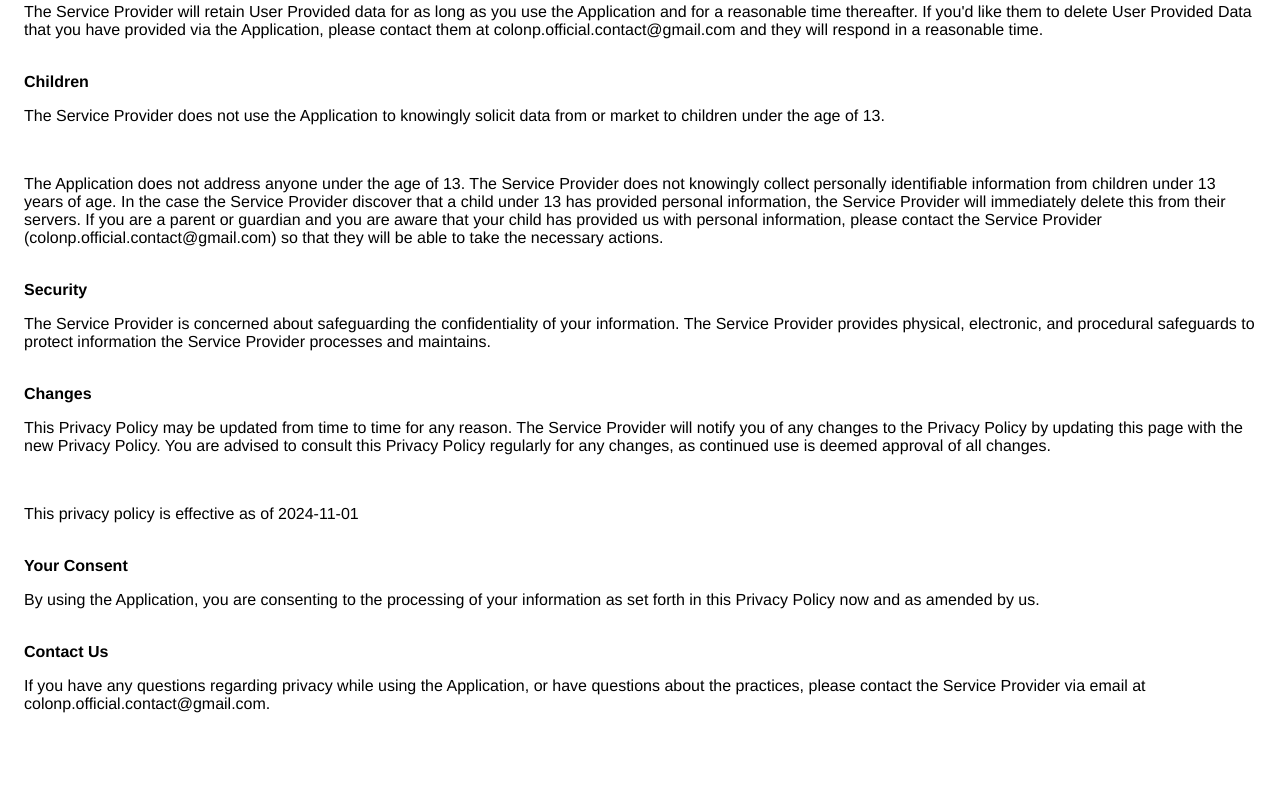
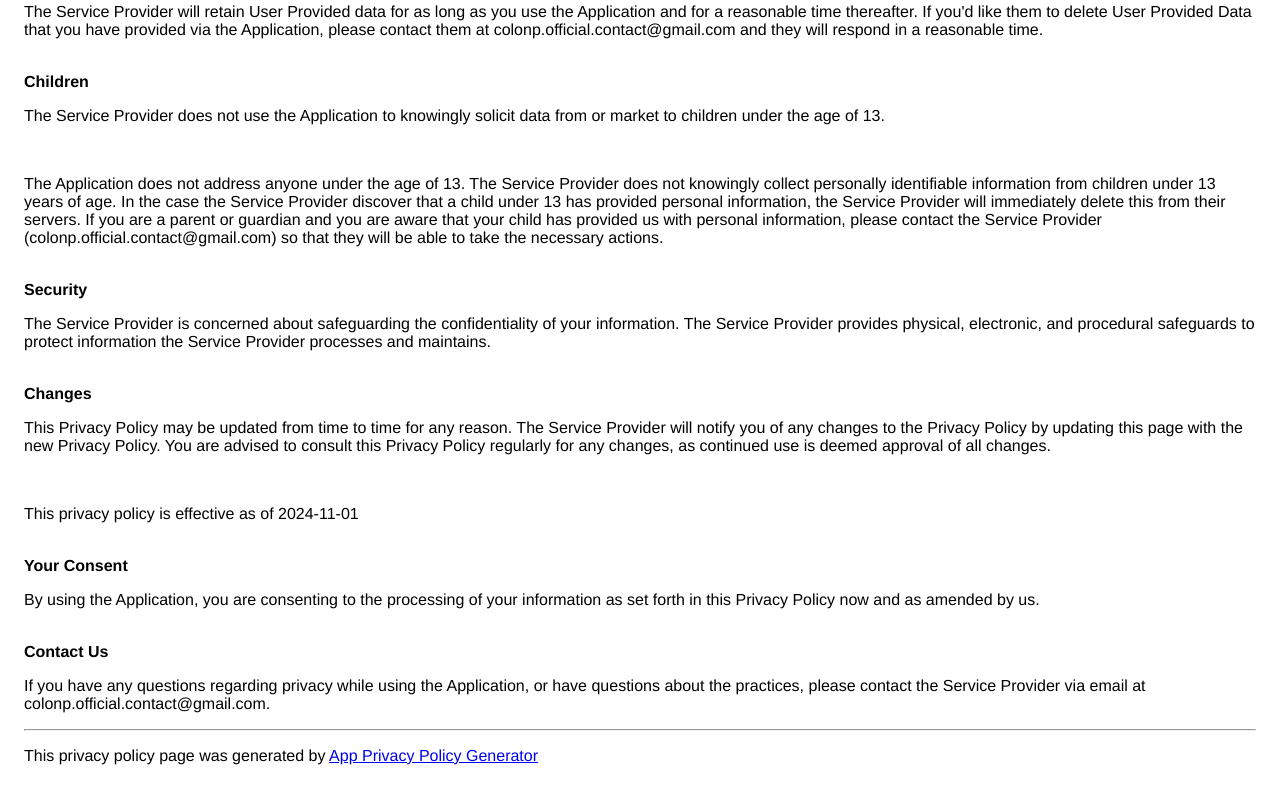
Before and after one commit to ColonP-Projects/Privacy-Policy, a plain HTML site: page index.html in a window 1280 px wide. Shown: the part 1093-1896 px from the top of the page. Before the commit the page ends 1846 px from the top, so only its background shows below. Drawn offline with Linux system fonts and the light colour scheme.

Commit message:
Update index.html

```diff
--- a/index.html
+++ b/index.html
@@ -15,6 +15,6 @@ personal information, the Service Provider will immediately
 delete this from their servers. If you are a parent or guardian
 and you are aware that your child has provided us with
 personal information, please contact the Service Provider (colonp.official.contact@gmail.com) so that
-they will be able to take the necessary actions.</p></div><!----><br><strong>Security</strong><p>The Service Provider is concerned about safeguarding the confidentiality of your information. The Service Provider provides physical, electronic, and procedural safeguards to protect information the Service Provider processes and maintains.</p><br><strong>Changes</strong><p>This Privacy Policy may be updated from time to time for any reason. The Service Provider will notify you of any changes to the Privacy Policy by updating this page with the new Privacy Policy. You are advised to consult this Privacy Policy regularly for any changes, as continued use is deemed approval of all changes.</p><br><p>This privacy policy is effective as of 2024-11-01</p><br><strong>Your Consent</strong><p>By using the Application, you are consenting to the processing of your information as set forth in this Privacy Policy now and as amended by us.</p><br><strong>Contact Us</strong><p>If you have any questions regarding privacy while using the Application, or have questions about the practices, please contact the Service Provider via email at colonp.official.contact@gmail.com.
+they will be able to take the necessary actions.</p></div><!----><br><strong>Security</strong><p>The Service Provider is concerned about safeguarding the confidentiality of your information. The Service Provider provides physical, electronic, and procedural safeguards to protect information the Service Provider processes and maintains.</p><br><strong>Changes</strong><p>This Privacy Policy may be updated from time to time for any reason. The Service Provider will notify you of any changes to the Privacy Policy by updating this page with the new Privacy Policy. You are advised to consult this Privacy Policy regularly for any changes, as continued use is deemed approval of all changes.</p><br><p>This privacy policy is effective as of 2024-11-01</p><br><strong>Your Consent</strong><p>By using the Application, you are consenting to the processing of your information as set forth in this Privacy Policy now and as amended by us.</p><br><strong>Contact Us</strong><p>If you have any questions regarding privacy while using the Application, or have questions about the practices, please contact the Service Provider via email at colonp.official.contact@gmail.com.</p><hr><p>This privacy policy page was generated by <a href="https://app-privacy-policy-generator.nisrulz.com/" target="_blank" rel="noopener noreferrer">App Privacy Policy Generator</a></p>
     </body>
     </html>
```
